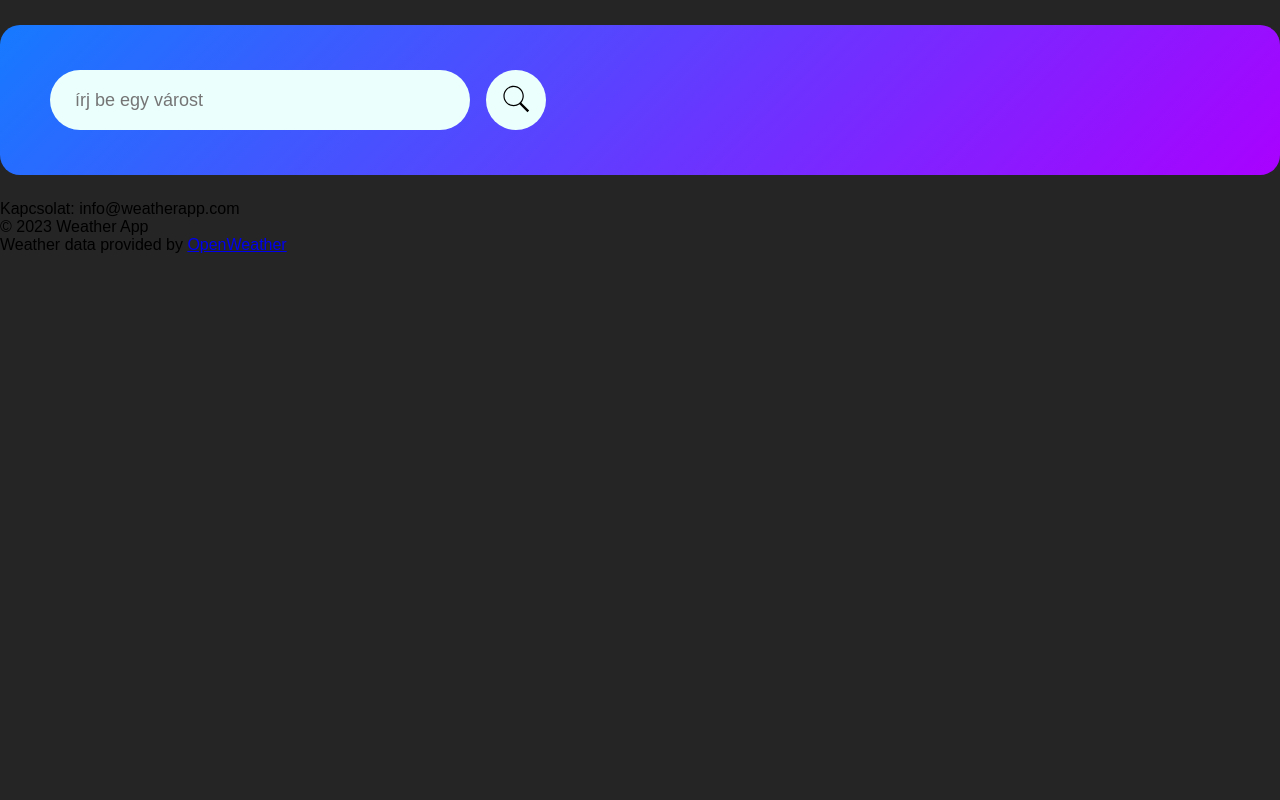
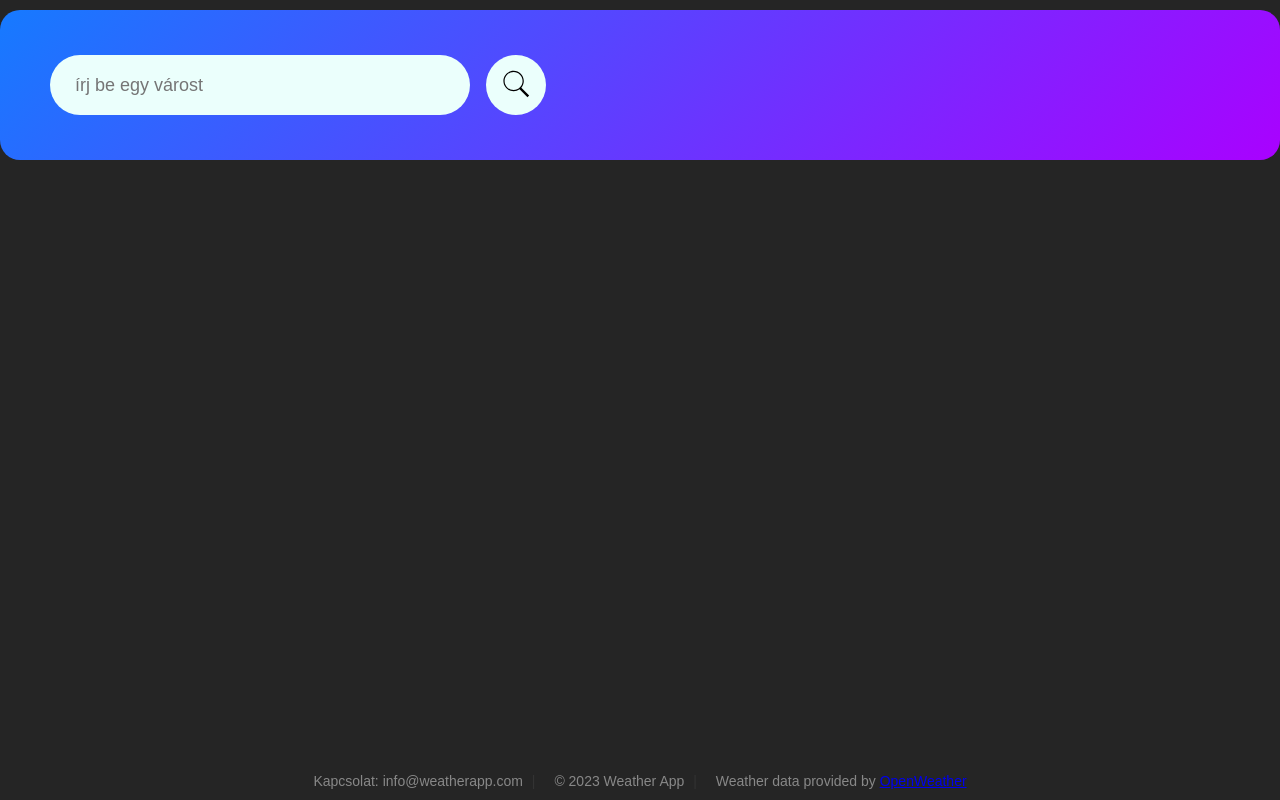
Before and after one commit to Exanim/Uni-Weather-app-project, an Angular app in the folder src/front-end/weather-app/: page / in a window 1280 px wide. Built offline with nearby package versions, Linux system fonts and the light colour scheme.

Commit message:
Add footer style in "app.component.css"

```diff
--- a/src/front-end/weather-app/src/app/app.component.css
+++ b/src/front-end/weather-app/src/app/app.component.css
@@ -13,7 +13,7 @@ body {
 
 .main {
   width: auto;
-  margin: 25px auto;
+  margin: 14vh auto 0 auto;
   max-width: 1350px;
   display: block;
   background: linear-gradient(135deg, #167aff, #a901ff);
@@ -127,6 +127,28 @@ body {
   animation-name: fade;
 }
 
+footer {
+  position: fixed;
+  bottom: 0;
+  width: 100%;
+  padding: 10px 0;
+  text-align: center;
+}
+
+footer p {
+  color: #888;
+  font-size: 14px;
+  margin: 0;
+  padding: 5px;
+  display: inline;
+}
+
+footer p:not(:last-child)::after {
+  content: " | ";
+  margin: 0 5px;
+  color: #333;
+}
+
 @media screen and (max-width: 992px) {
   .main {
     padding: 25px;
@@ -136,9 +158,15 @@ body {
     justify-content: center;
     align-items: center;
   }
+  footer{
+    position: relative;
+  }
 }
 
 @media screen and (max-width: 1450px) {
+  .main{
+    margin: 10px auto;
+  }
   .pack{
     margin: 0 auto;
     justify-content: center;
```
